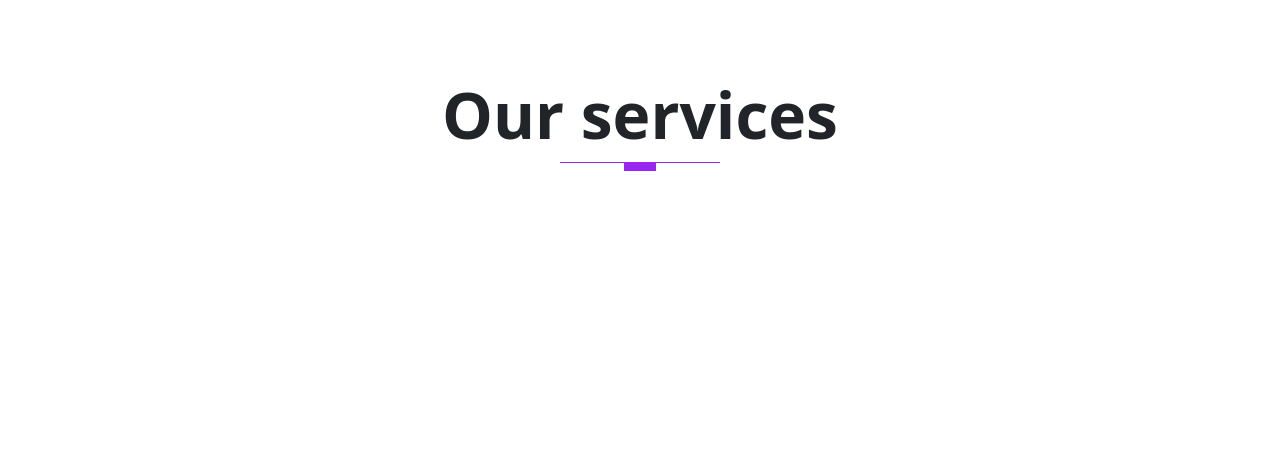
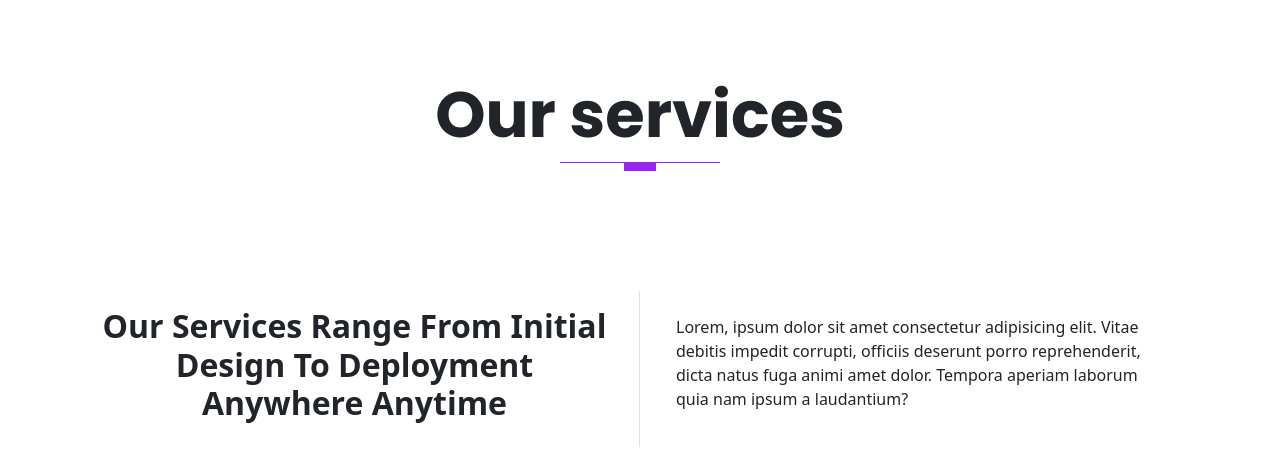
Before and after one commit to Mstarr85/Bootstrap5-Sass-Portfolio, a website: page index.html in a window 1280 px wide. Shown: the part 1141-1616 px from the top of the page. Before the commit the page ends 1376 px from the top, so only its background shows below. Drawn offline with Linux system fonts and the light colour scheme.

Commit message:
fMade 2 columns with dtitle and description and styled Our services section

```diff
--- a/index.html
+++ b/index.html
@@ -153,6 +153,26 @@
       <div class="heading-line mb-5"></div>
     </div>
   </div>
+
+  <!--START THE DESCRIPTION CONTENT-->
+  <div class="container">
+    <div class="row pt-2 pb-2 mt-5 mb-3">
+      <div class="col-md-6 border-right">
+        <div class="bg-white p-3">
+          <h2 class="fw-bold text-capitalize text-center">
+            Our Services Range From Initial Design To Deployment Anywhere Anytime
+          </h2>
+        </div>
+      </div>
+      <div class="col-md-6">
+        <div class="bg-white p-4 text-start">
+          <p class="fw-light">
+            Lorem, ipsum dolor sit amet consectetur adipisicing elit. Vitae debitis impedit corrupti, officiis deserunt porro reprehenderit, dicta natus fuga animi amet dolor. Tempora aperiam laborum quia nam ipsum a laudantium?
+          </p>
+        </div>
+      </div>
+    </div>
+  </div>
 </section>
 
 
--- a/scss/components/_typography.scss
+++ b/scss/components/_typography.scss
@@ -42,3 +42,14 @@
     margin-bottom: 1rem;
     background-color: $primary;
 }
+
+// DISPLAY 3
+.display-3 {
+    font-family: 'Poppins', sans-serif;
+}
+
+//BORDER RIGHT
+.border-right {
+    border-right: 0.1rem solid $gray-300;
+    height: 100%;
+}
```
Also changed, not shown: assets/css/style.css, 1 other file.
